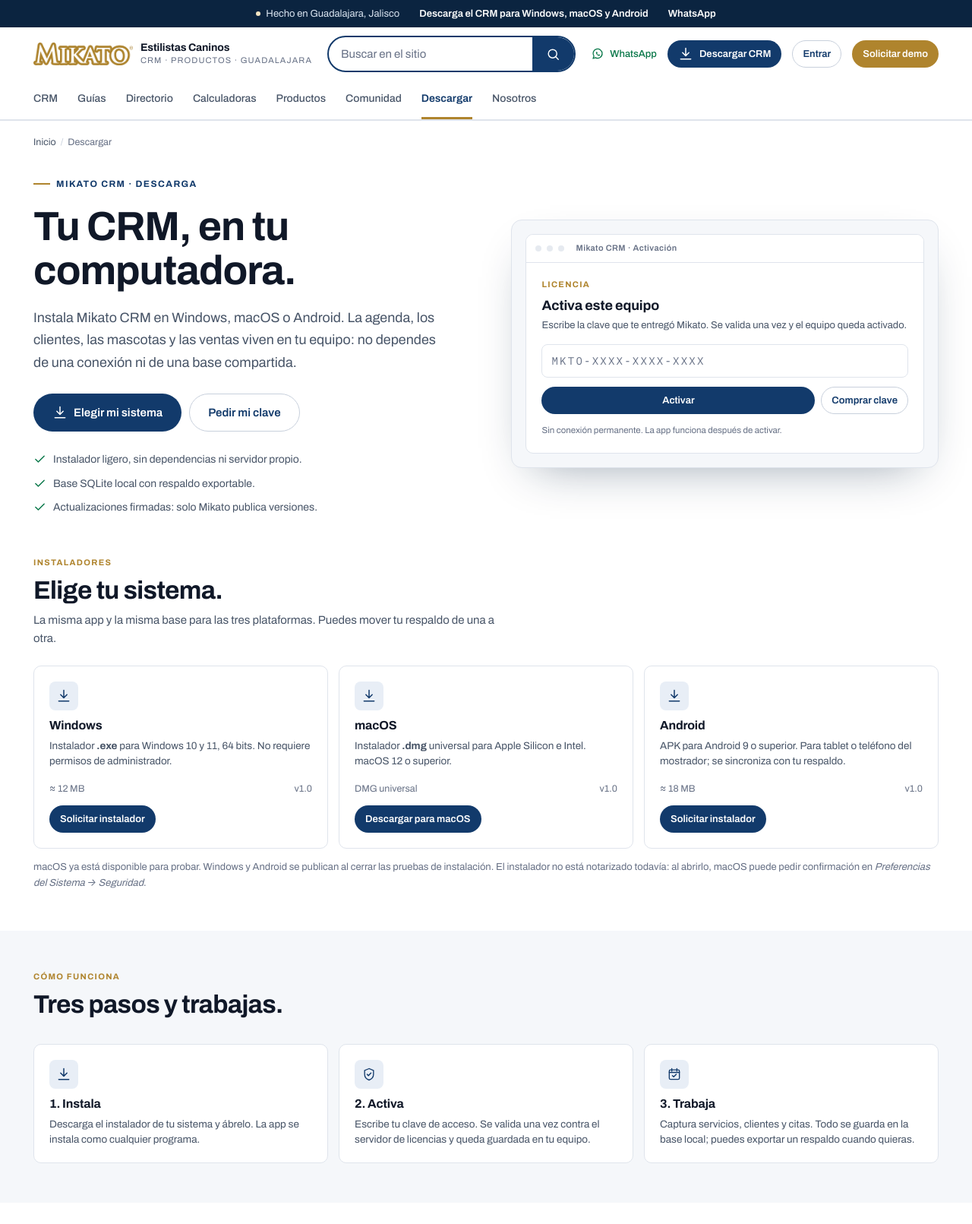
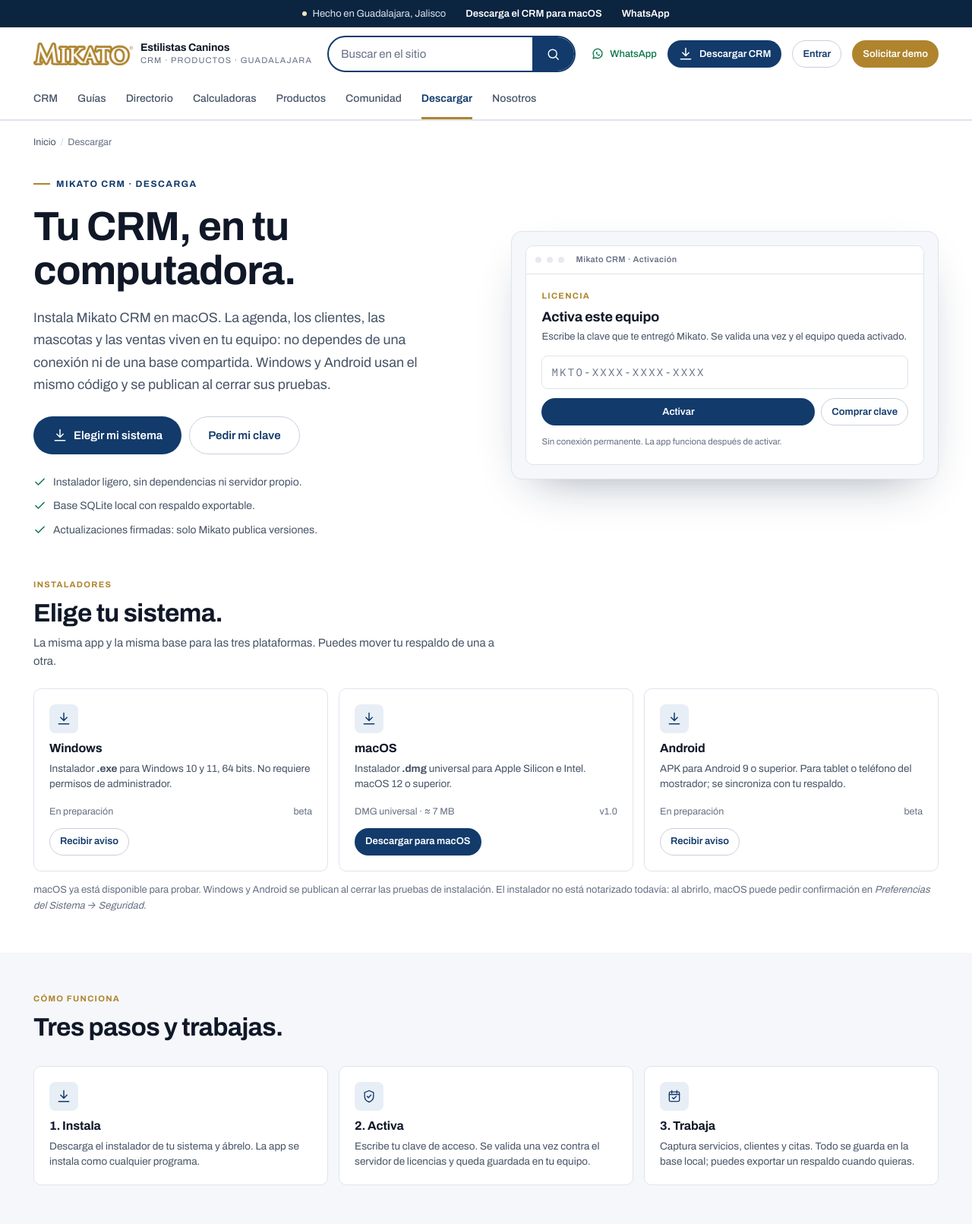
Before and after one commit to Mikato8/New-Est-ticas-Caninas, a PHP site: page /descargar in a window 1280 px wide. Shown: the top 1611 px of the page at 76% size. Run offline with PHP 8.4, Linux system fonts and the light colour scheme.

Commit message:
Ajustar la descarga a macOS disponible; Windows y Android en preparación

```diff
--- a/views/paginas/descargar.php
+++ b/views/paginas/descargar.php
@@ -12,7 +12,7 @@ $whatsapp = $whatsapp ?? whatsapp_link();
             <div>
                 <span class="t-eyebrow">Mikato CRM · Descarga</span>
                 <h1>Tu CRM, en tu computadora.</h1>
-                <p class="t-portada__lead">Instala Mikato CRM en Windows, macOS o Android. La agenda, los clientes, las mascotas y las ventas viven en tu equipo: no dependes de una conexión ni de una base compartida.</p>
+                <p class="t-portada__lead">Instala Mikato CRM en macOS. La agenda, los clientes, las mascotas y las ventas viven en tu equipo: no dependes de una conexión ni de una base compartida. Windows y Android usan el mismo código y se publican al cerrar sus pruebas.</p>
                 <div class="t-portada__acciones">
                     <a class="t-btn t-btn--azul t-btn--grande" href="#sistemas"><?= icono('descargar') ?> Elegir mi sistema</a>
                     <a class="t-btn t-btn--linea t-btn--grande" href="<?= url('/contacto') ?>">Pedir mi clave</a>
@@ -60,22 +60,22 @@ $whatsapp = $whatsapp ?? whatsapp_link();
                 <div class="t-modulo__icono"><?= icono('descargar') ?></div>
                 <h3>Windows</h3>
                 <p>Instalador <strong>.exe</strong> para Windows 10 y 11, 64 bits. No requiere permisos de administrador.</p>
-                <div class="t-modulo__pie"><span>≈ 12 MB</span><span>v1.0</span></div>
-                <a class="t-btn t-btn--azul t-btn--chico" style="align-self:flex-start;margin-top:4px;" href="<?= url('/contacto?asunto=descarga-windows') ?>">Solicitar instalador</a>
+                <div class="t-modulo__pie"><span>En preparación</span><span>beta</span></div>
+                <a class="t-btn t-btn--linea t-btn--chico" style="align-self:flex-start;margin-top:4px;" href="<?= url('/contacto?asunto=descarga-windows') ?>">Recibir aviso</a>
             </article>
             <article class="t-modulo" id="macos">
                 <div class="t-modulo__icono"><?= icono('descargar') ?></div>
                 <h3>macOS</h3>
                 <p>Instalador <strong>.dmg</strong> universal para Apple Silicon e Intel. macOS 12 o superior.</p>
-                <div class="t-modulo__pie"><span>DMG universal</span><span>v1.0</span></div>
+                <div class="t-modulo__pie"><span>DMG universal · ≈ 7 MB</span><span>v1.0</span></div>
                 <a class="t-btn t-btn--azul t-btn--chico" style="align-self:flex-start;margin-top:4px;" href="<?= url('/descargas/Mikato-CRM-1.0.0-macOS.dmg') ?>" download>Descargar para macOS</a>
             </article>
             <article class="t-modulo" id="android">
                 <div class="t-modulo__icono"><?= icono('descargar') ?></div>
                 <h3>Android</h3>
                 <p>APK para Android 9 o superior. Para tablet o teléfono del mostrador; se sincroniza con tu respaldo.</p>
-                <div class="t-modulo__pie"><span>≈ 18 MB</span><span>v1.0</span></div>
-                <a class="t-btn t-btn--azul t-btn--chico" style="align-self:flex-start;margin-top:4px;" href="<?= url('/contacto?asunto=descarga-android') ?>">Solicitar instalador</a>
+                <div class="t-modulo__pie"><span>En preparación</span><span>beta</span></div>
+                <a class="t-btn t-btn--linea t-btn--chico" style="align-self:flex-start;margin-top:4px;" href="<?= url('/contacto?asunto=descarga-android') ?>">Recibir aviso</a>
             </article>
         </div>
         <p style="font-size:13px;margin:14px 0 0;color:var(--t-tinta-3);">macOS ya está disponible para probar. Windows y Android se publican al cerrar las pruebas de instalación. El instalador no está notarizado todavía: al abrirlo, macOS puede pedir confirmación en <em>Preferencias del Sistema → Seguridad</em>.</p>
--- a/views/paginas/home.php
+++ b/views/paginas/home.php
@@ -55,7 +55,7 @@ $negociosHome = array_slice(array_values(array_filter($negocios, static fn (arra
                     <a class="t-btn t-btn--linea t-btn--grande" href="<?= url('/servicios') ?>">Ver cómo funciona</a>
                 </div>
                 <ul class="t-portada__pruebas">
-                    <li><?= icono('check') ?> Windows, macOS y Android. La misma cuenta en los tres.</li>
+                    <li><?= icono('check') ?> macOS disponible hoy; Windows y Android en preparación.</li>
                     <li><?= icono('check') ?> Tus datos se guardan en tu equipo, no en un servidor ajeno.</li>
                     <li><?= icono('check') ?> Licencia por clave de acceso y actualizaciones firmadas.</li>
                 </ul>
@@ -169,8 +169,8 @@ $negociosHome = array_slice(array_values(array_filter($negocios, static fn (arra
             <article class="t-modulo">
                 <div class="t-modulo__icono"><?= icono('descargar') ?></div>
                 <h3>App descargable</h3>
-                <p>Se instala en Windows, macOS o Android. Tu base vive en tu equipo y se respalda local.</p>
-                <div class="t-modulo__pie"><span>Sin nube obligatoria</span><span>10 MB</span></div>
+                <p>Se instala en tu equipo. Hoy macOS; Windows y Android usan el mismo código.</p>
+                <div class="t-modulo__pie"><span>Sin nube obligatoria</span><span>7 MB</span></div>
             </article>
         </div>
     </div>
--- a/views/partials/cabecera.php
+++ b/views/partials/cabecera.php
@@ -9,7 +9,7 @@ $cuentaUrl = $usuario !== null
 <div class="t-utilidad">
     <div class="contenedor">
         <span><span class="t-utilidad__punto" aria-hidden="true"></span>Hecho en Guadalajara, Jalisco</span>
-        <span class="t-utilidad__largo"><a href="<?= url('/descargar') ?>">Descarga el CRM para Windows, macOS y Android</a></span>
+        <span class="t-utilidad__largo"><a href="<?= url('/descargar') ?>">Descarga el CRM para macOS</a></span>
         <?php if ($whatsapp !== ''): ?>
             <a href="<?= e($whatsapp) ?>" target="_blank" rel="noopener">WhatsApp</a>
         <?php endif; ?>
```
Also changed, not shown: 1 other file.
